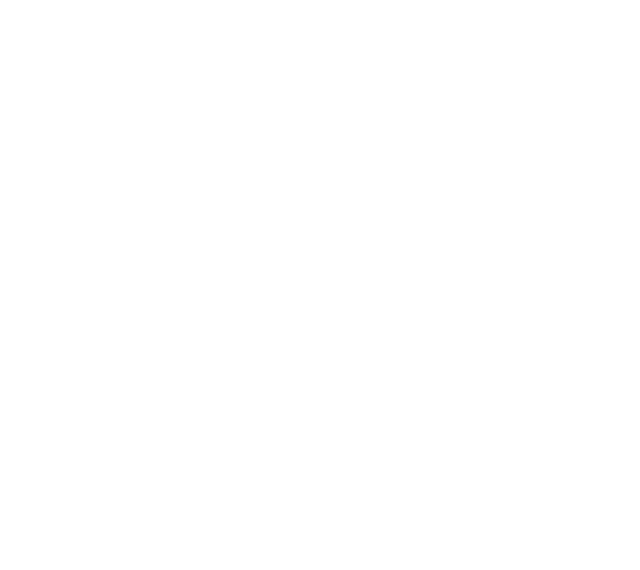
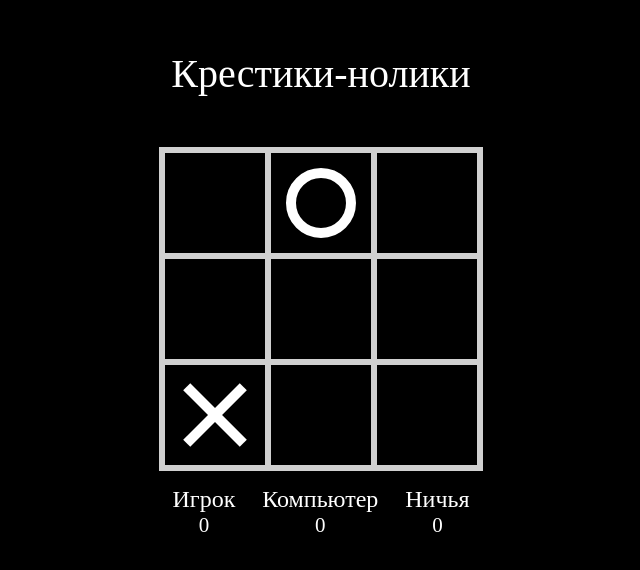
Before and after one commit to Lepkovich/tic-tac-toe, a Vue app: page / in a window 1280 px wide. Shown: the top 570 px of the page, without its empty margins (319-959 px from the left). Built offline with nearby package versions, Linux system fonts and the light colour scheme.

Commit message:
31m of lesson. layout and user moves done

```diff
--- a/src/App.vue
+++ b/src/App.vue
@@ -1,11 +1,27 @@
 <script setup>
-
+  import Board from './components/Board.vue'
+  import Score from './components/Score.vue'
 </script>
 
 <template>
-
+  <div class="title">
+    Крестики-нолики
+  </div>
+  <div class="game">
+    <Board />
+    <Score />
+  </div>
 </template>
 
 <style scoped>
-
+  .title {
+    font-size: 40px;
+    color: white;
+    text-align: center;
+    margin-top: 50px;
+  }
+  .game {
+    margin: 50px auto;
+    max-width: 324px;
+  }
 </style>
--- a/src/assets/main.css
+++ b/src/assets/main.css
@@ -0,0 +1,3 @@
+body {
+    background-color: black;
+}
--- /dev/null
+++ b/src/components/Board.vue
@@ -0,0 +1,35 @@
+<script setup>
+  import Cell from './Cell.vue';
+  import {ref} from "vue";
+
+  const board = ref([
+    ['', 'o', ''],
+    ['', '', ''],
+    ['x', '', '']
+  ]);
+
+
+  function doMoveHandler(i, j, value) {
+    board.value[i][j] = value;
+  }
+
+</script>
+
+<template>
+    <div class="board">
+      <template v-for="(iValue, i) in board">
+        <template v-for="(jValue, j) in iValue">
+          <Cell :value="jValue" @do-move="(value) => doMoveHandler(i, j, value)"/>
+        </template>
+      </template>
+    </div>
+</template>
+
+<style scoped>
+.board {
+  display: grid;
+  grid-template-rows: repeat(3, 1fr);
+  grid-template-columns: repeat(3, 1fr);
+  border: 3px solid #d0d0d0;
+}
+</style>
--- /dev/null
+++ b/src/components/Cell.vue
@@ -0,0 +1,63 @@
+<script setup>
+  const props = defineProps(['value']);
+  const emit = defineEmits(['doMove']);
+
+  function cellClick() {
+    if (!props.value) {
+      emit('doMove', 'x')
+    }
+  }
+</script>
+
+<template>
+
+  <div class="square" @click="cellClick">
+    <div :class="props.value"></div>
+  </div>
+
+</template>
+
+<style scoped>
+
+.square {
+  width: 100px;
+  height: 100px;
+  border: 3px solid #d0d0d0;
+  cursor: pointer;
+  position: relative;
+}
+
+.square .x,
+.square .o {
+  display: flex;
+  align-items: center;
+  justify-content: center;
+  width: 100px;
+  height: 100px;
+}
+
+.square .x::before,
+.square .x::after {
+  position: absolute;
+  content: '';
+  width: 80px;
+  height: 10px;
+  background-color: white;
+}
+
+.square .x::before {
+  transform: rotate(45deg);
+}
+
+.square .x::after {
+  transform: rotate(-45deg);
+}
+
+.square .o::before {
+  content: '';
+  width: 50px;
+  height: 50px;
+  border-radius: 50%;
+  border: 10px solid white;
+}
+</style>
--- /dev/null
+++ b/src/components/Score.vue
@@ -0,0 +1,37 @@
+<script setup>
+</script>
+
+<template>
+  <div class="score">
+    <div class="score-block">
+      <div class="score-title">Игрок</div>
+      <div class="score-result">0</div>
+    </div>
+    <div class="score-block">
+      <div class="score-title">Компьютер</div>
+      <div class="score-result">0</div>
+    </div>
+    <div class="score-block">
+      <div class="score-title">Ничья</div>
+      <div class="score-result">0</div>
+    </div>
+  </div>
+</template>
+
+<style scoped>
+.score {
+  color: white;
+  display: flex;
+  justify-content: space-around;
+  margin-top: 15px;
+  text-align: center;
+}
+
+.score-title {
+  font-size: 24px;
+}
+
+.score-result {
+  font-size: 21px;
+}
+</style>
```
Also changed, not shown: 1 other file (tests, documents, lock files or other folders).
